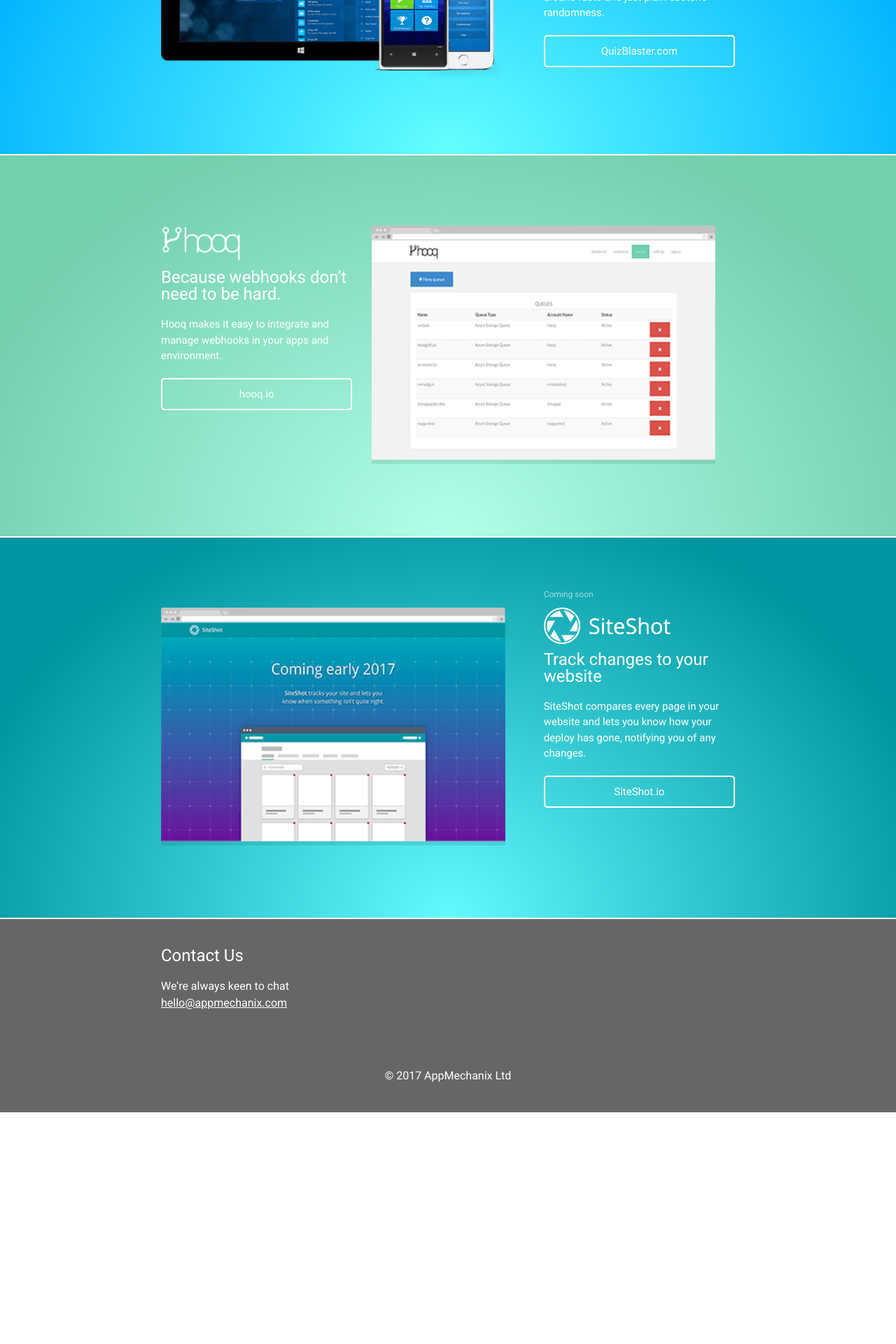
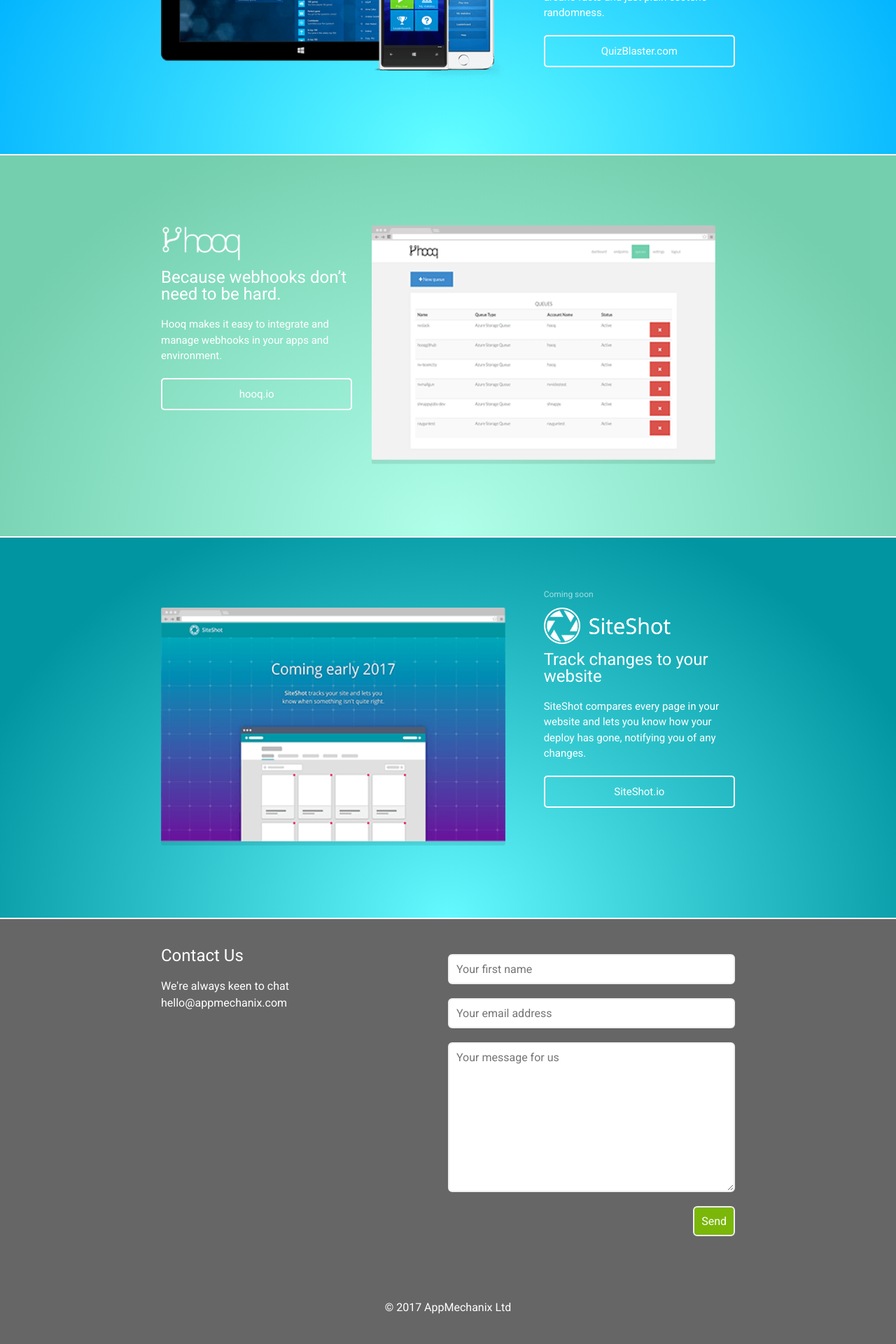
Before and after one commit to appmechanix/appmechanix.github.io, a Jekyll site: the page built from index.html, in a window 1280 px wide. Shown: the part 1292-3212 px from the top of the page at 70% size. Built offline with Jekyll 4.4.1, drawn with Linux system fonts in a browser that asks for light colours; before the commit the page ends 2881 px from its top, so only the background shows below that.

Commit message:
Contact form stuff

```diff
--- a/_sass/_buttons.scss
+++ b/_sass/_buttons.scss
@@ -4,12 +4,15 @@
   border: 2px solid white;
   border-radius: 5px;
   padding: 10px;
-  display: block;
   text-align: center;
   text-decoration: none;
   color: white;
   cursor: pointer;
   transition: all 0.3s;
+
+  &.btn--block {
+    display: block;
+  }
 
   &.btn--shnappy {
     &:hover {
@@ -38,4 +41,8 @@
       color: $siteshot;
     }
   }
+
+  &.btn--green {
+    background: $success-green;
+  }
 }
--- a/_sass/_colours.scss
+++ b/_sass/_colours.scss
@@ -2,3 +2,5 @@
 $qb: #00b3fe;
 $hooq: #74cfae;
 $siteshot: #0095a0;
+
+$success-green: #7AB709;
--- /dev/null
+++ b/_sass/_forms.scss
@@ -0,0 +1,24 @@
+input[type='text'], input[type='email'], textarea {
+  width: 100%;
+}
+
+.form-group {
+  .hidden {
+    display: none;
+  }
+
+  input, textarea {
+    margin: 10px 0;
+    padding: 10px;
+    border-radius: 6px;
+    border: 2px solid #efefef;
+
+    box-sizing: border-box;
+    -moz-box-sizing: border-box;
+    -webkit-box-sizing: border-box;
+
+    &:focus {
+      outline-width: 0;
+    }
+  }
+}
--- a/_sass/_screen.scss
+++ b/_sass/_screen.scss
@@ -20,6 +20,23 @@
   line-height: 150%;
 }
 
+.text--right {
+  text-align: right;
+
+  .btn {
+    display: inline;
+  }
+}
+
+a {
+  text-decoration: none;
+  color: white;
+}
+
+.text--center {
+  text-align: center;
+}
+
 .container {
   max-width: 820px;
   margin: 0 auto;
@@ -38,4 +55,5 @@
 @import "buttons";
 @import "contact";
 @import "footer";
+@import "forms";
 @import "logo";
--- a/index.html
+++ b/index.html
@@ -36,7 +36,7 @@
                 </p>
 
                 <p>
-                    <a class="btn btn--shnappy" href="https://shnappy.com">Shnappy.com</a>
+                    <a class="btn btn--block btn--shnappy" href="https://shnappy.com">Shnappy.com</a>
                 </p>
             </div>
             <div class="pure-u-2-3 no-mobile">
@@ -71,7 +71,7 @@
                 </p>
 
                 <p>
-                    <a class="btn btn--quizblaster" href="https://quizblaster.com">QuizBlaster.com</a>
+                    <a class="btn btn--block btn--quizblaster" href="https://quizblaster.com">QuizBlaster.com</a>
                 </p>
             </div>
         </div>
@@ -97,7 +97,7 @@
                 </p>
 
                 <p>
-                    <a class="btn btn--hooq" href="http://hooq.io">hooq.io</a>
+                    <a class="btn btn--block btn--hooq" href="http://hooq.io">hooq.io</a>
                 </p>
             </div>
             <div class="pure-u-2-3 no-mobile panel--screenshot">
@@ -136,7 +136,7 @@
                 </p>
 
                 <p>
-                    <a class="btn btn--siteshot" href="https://siteshot.io">SiteShot.io</a>
+                    <a class="btn btn--block btn--siteshot" href="https://siteshot.io">SiteShot.io</a>
                 </p>
             </div>
         </div>
@@ -153,6 +153,28 @@
                     <a href="mailto:hello@appmechanix.com">hello@appmechanix.com</a>
                 </p>
             </div>
+            <div class="pure-u-1-2">
+                <form action="https://formspree.io/hello@shnappy.com" method="POST">
+                    <input type="hidden" name="_next" value="http://appmechanix.com/contacted"/>
+                    <div class="form-group">
+                        <label class="hidden" for="name">Your first name</label>
+                        <input class="form-control" type="text" name="name" id="name" placeholder="Your first name"
+                               value="">
+                    </div>
+                    <div class="form-group">
+                        <label class="hidden" for="_replyto">Your email address</label>
+                        <input class="form-control" type="email" name="_replyto" id="email"
+                               placeholder="Your email address" value="">
+                    </div>
+                    <div class="form-group">
+                        <label class="hidden" for="comment">Your comment</label>
+                        <textarea name="comment" rows="10" id="comment" placeholder="Your message for us"></textarea>
+                    </div>
+                    <div class="form-group text--right">
+                        <input class="btn btn--green" type="submit" value="Send">
+                    </div>
+                </form>
+            </div>
         </div>
     </div>
 </div>
```
Also changed, not shown: contacted.html (added, +13 -0 lines), 2 other files.
